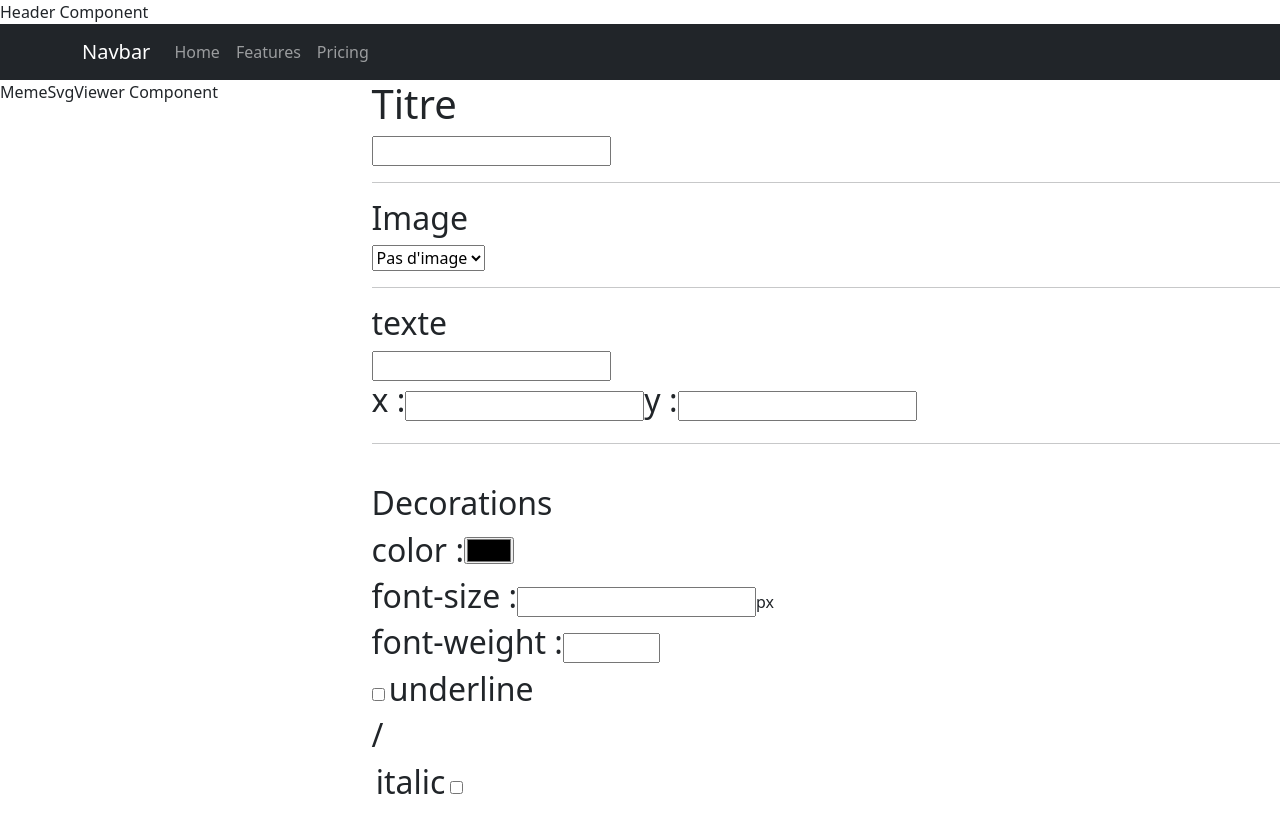
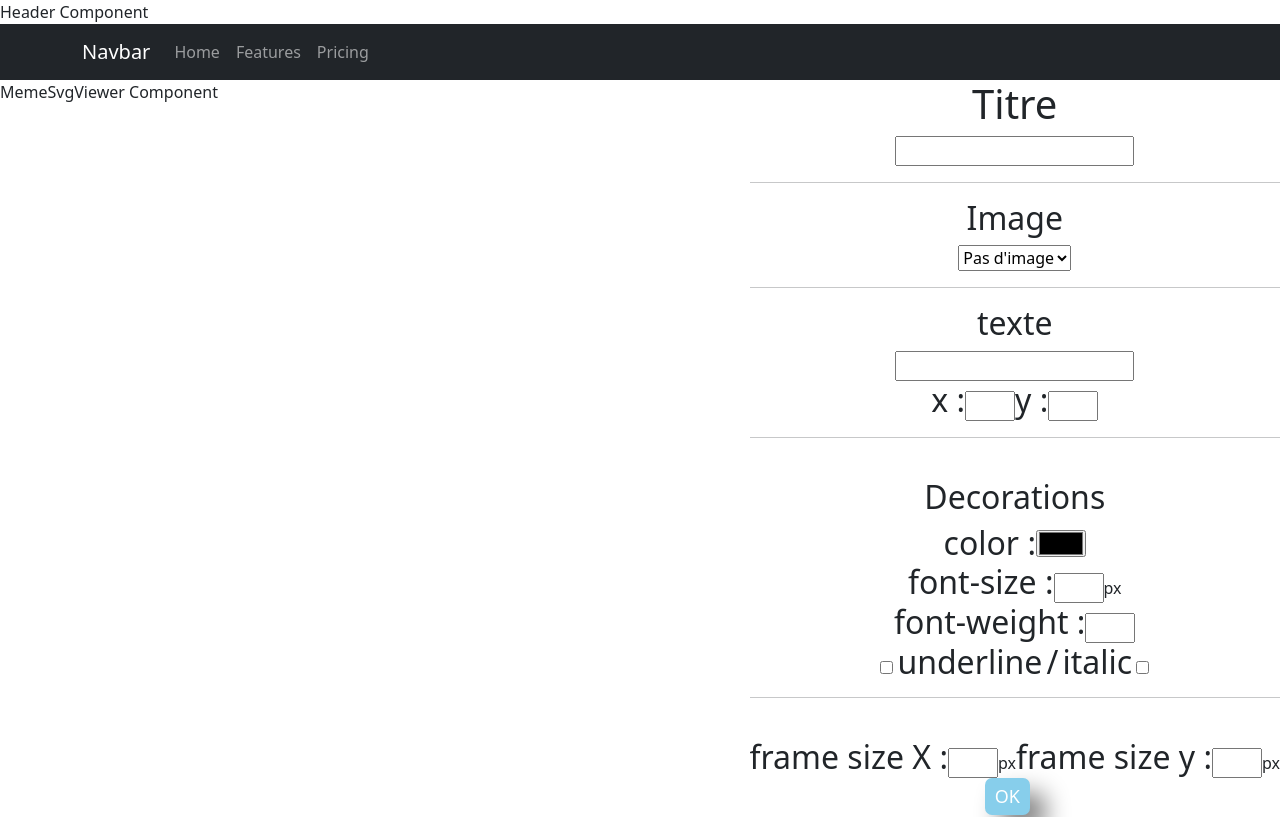
Before and after one commit to LouisBossart/exemple-react-formation, a React (Create React App) app: page / in a window 1280 px wide. Shown: the top 817 px of the page. Built offline with nearby package versions, Linux system fonts and the light colour scheme.

Commit message:
css de memeform

```diff
--- a/src/App/components/functionnals/MemeForm/MemeForm.module.css
+++ b/src/App/components/functionnals/MemeForm/MemeForm.module.css
@@ -1 +1,9 @@
-.MemeForm {}
+.MemeForm {
+    text-align: center;
+    height: 100%;
+    overflow-y: scroll;
+}
+.smallNumber{
+    width: 50px;
+}
+.inline{display: inline;}
```
